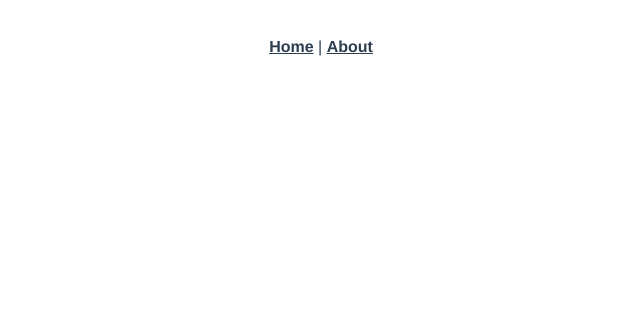
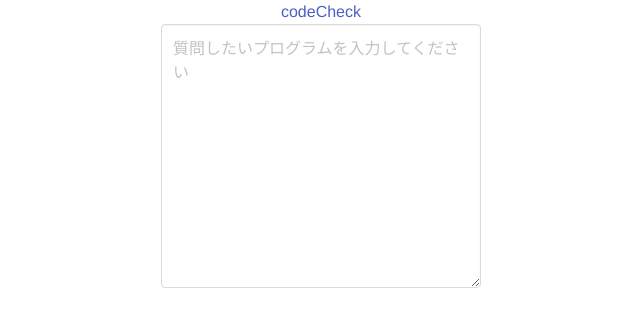
Before and after one commit to beginners-team-I/code-check, a Vue app in the folder front/: page /codeCheck in a window 1280 px wide. Shown: the top 326 px of the page, without its empty margins (319-959 px from the left). Built offline with nearby package versions, Linux system fonts and the light colour scheme.

Commit message:
minimum_implementation

```diff
--- a/front/package.json
+++ b/front/package.json
@@ -8,6 +8,7 @@
     "lint": "vue-cli-service lint"
   },
   "dependencies": {
+    "bulma": "^0.9.2",
     "core-js": "^3.6.5",
     "vue": "^2.6.11",
     "vue-router": "^3.2.0",
--- a/front/src/App.vue
+++ b/front/src/App.vue
@@ -1,14 +1,15 @@
 <template>
   <div id="app">
-    <div id="nav">
-      <router-link to="/">Home</router-link> |
-      <router-link to="/about">About</router-link>
+    <div class="main-margin">
+    <router-link to="/codeCheck">codeCheck</router-link>
+    <router-view />
     </div>
-    <router-view />
   </div>
 </template>
 
 <style lang="scss">
+@import "./node_modules/bulma/bulma.sass";
+
 #app {
   font-family: Avenir, Helvetica, Arial, sans-serif;
   -webkit-font-smoothing: antialiased;
@@ -29,4 +30,8 @@
     }
   }
 }
+
+.main-margin{
+  margin: 0em 30em
+}
 </style>
--- /dev/null
+++ b/front/src/components/codeButton.vue
@@ -0,0 +1,55 @@
+<template>
+<div>
+  <button v-on:click="clickEvent(isClicked)" class="button is-white white-space"> {{ codeElement }} </button>
+  <div v-if="isClicked">
+    <div v-if="!isSend">
+      <textarea v-model="message" placeholder="質問の内容を入力してください"></textarea>
+      <br>
+      <button v-on:click="sendMessage()">メッセージを送る</button>
+    </div>
+    <div v-else>
+      {{ message }}
+    </div>
+  </div>
+</div>
+</template>
+
+<style lang="scss">
+.code-layout{
+  text-align: left
+}
+.white-space{
+  white-space: pre-wrap;
+}
+</style>
+
+<script>
+export default {
+  data() {
+    return {
+      isClicked: false,
+      message:"",
+      isSend: false
+    };
+  },
+  watch: {
+    codeElement: function () {
+     this.message = ""
+    }
+  },
+  props: {
+    codeElement: {
+      type: String,
+      required: true,
+    },
+  },
+  methods: {
+    clickEvent(isClicked){
+      this.isClicked = true
+    },
+    sendMessage(){
+      this.isSend = true;
+    }
+  }
+}
+</script>
--- a/front/src/router/index.ts
+++ b/front/src/router/index.ts
@@ -1,6 +1,7 @@
 import Vue from "vue";
 import VueRouter, { RouteConfig } from "vue-router";
 import Home from "../views/Home.vue";
+import codeCheck from "@/views/codeCheck/index.vue"
 
 Vue.use(VueRouter);
 
@@ -9,6 +10,11 @@ const routes: Array<RouteConfig> = [
     path: "/",
     name: "Home",
     component: Home,
+  },
+  {
+    path: "/codeCheck",
+    name: "codeCheck",
+    component: codeCheck,
   },
   {
     path: "/about",
--- /dev/null
+++ b/front/src/views/codeCheck/index.vue
@@ -0,0 +1,49 @@
+<template>
+<div>
+  <textarea class="textarea" rows="10" v-model="code" placeholder="質問したいプログラムを入力してください"></textarea>
+  <div class="code-layout" v-for="codeElement in codeArray">
+    <comment :codeElement="codeElement"></comment>
+  </div>
+</div>
+</template>
+
+<style lang="scss">
+.code-layout{
+  text-align: left
+}
+.white-space{
+  white-space: pre-wrap;
+}
+</style>
+
+<script>
+import comment from "@/components/codeButton.vue";
+
+export default {
+  watch: {
+    code: function (code) {
+      this.insertCodeArray(code)
+    }
+  },
+  auth: false,
+  head () {
+    return {
+      title: 'コードチェック',
+    }
+  },
+  data() {
+    return {
+      code: '',
+      codeArray: [],
+    };
+  },
+  components: {
+    comment
+  },
+  methods: {
+    insertCodeArray(code){
+       this.codeArray  = code.split(/\r\n|\n/);
+    },
+  }
+}
+</script>
```
Also changed, not shown: 1 other file (tests, documents, lock files or other folders).
